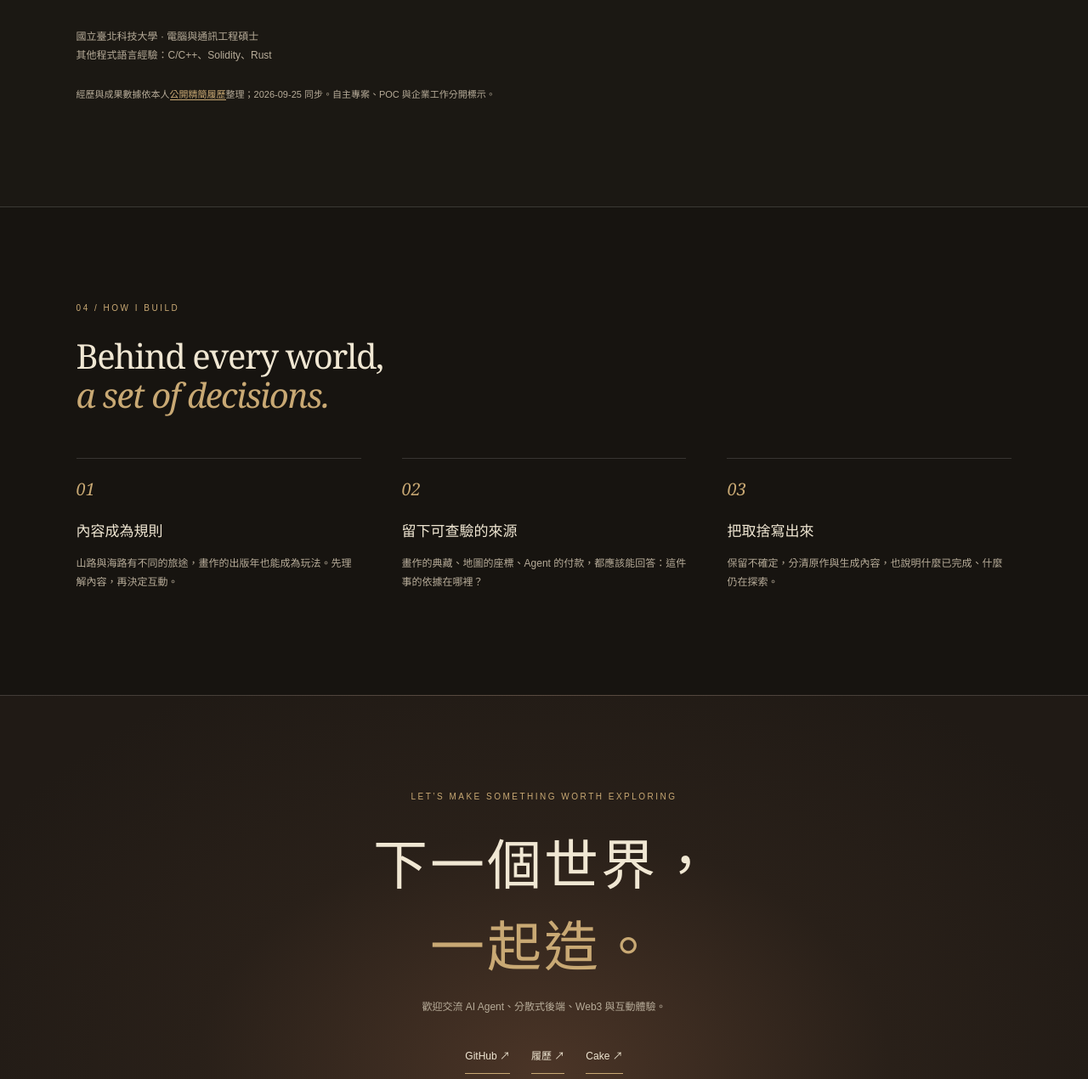
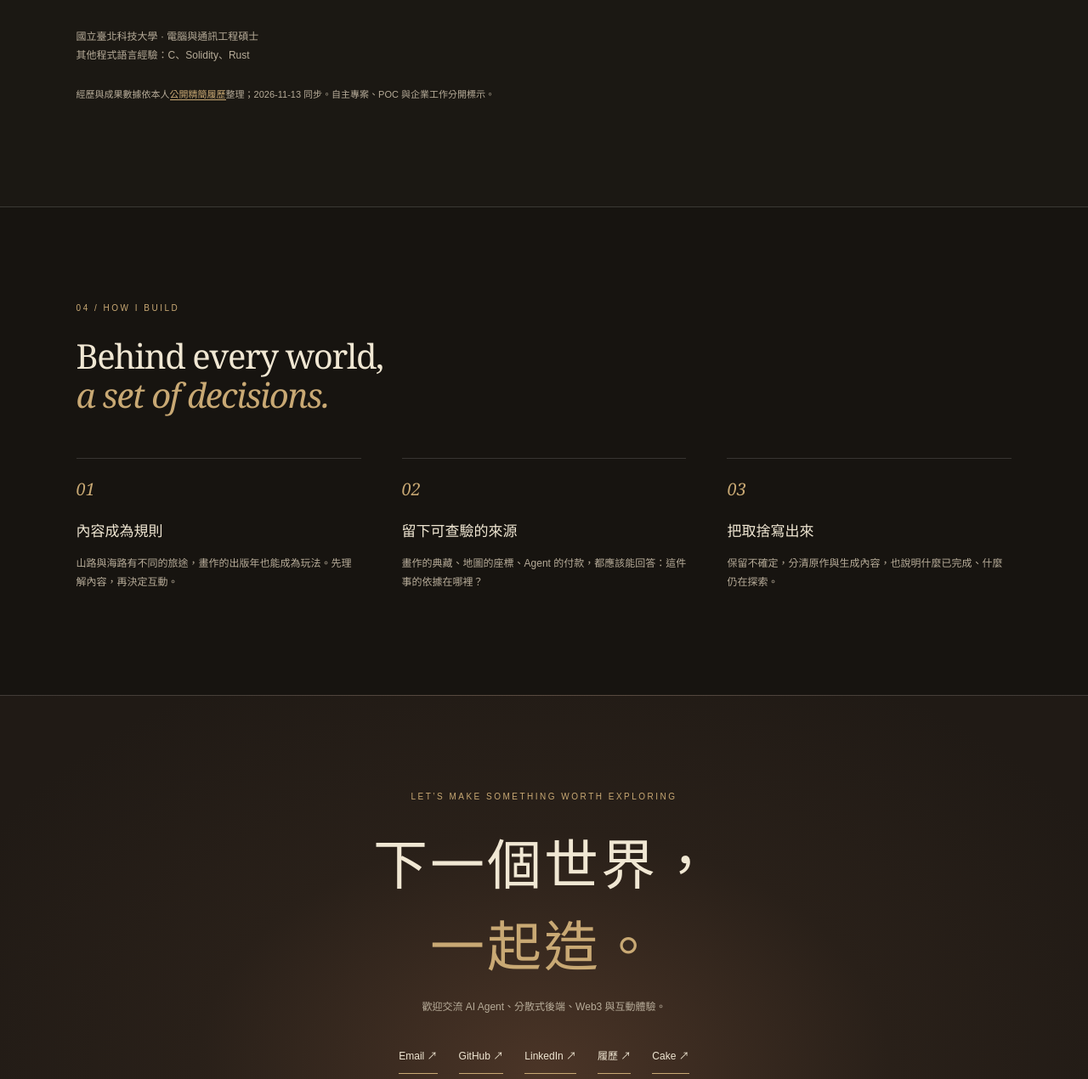
Before and after one commit to SIMPLYBOYS/agent-portfolio-starter, a website with bundled scripts: page public/index.html in a window 1280 px wide. Shown: the part 6590-7860 px from the top of the page at 85% size. Built offline with nearby package versions, Linux system fonts and the light colour scheme; files whose address does not match are found by name.

Commit message:
content: contact email and LinkedIn; languages match resume v8 (C); sync date 2026-11-13
Co-Authored-By: Claude Fable 5.2 <noreply@anthropic.com>

```diff
--- a/public/content.js
+++ b/public/content.js
@@ -7,9 +7,9 @@ export const profile = {
   brand: 'aaron.chou',
   name: 'Aaron Chou',
   role: 'Senior Software Engineer — AI Agent Systems & Distributed Backend',
-  email: '',
+  email: 'ferrari828@gmail.com',
   github: 'https://github.com/SIMPLYBOYS',
-  linkedin: '',
+  linkedin: 'https://www.linkedin.com/in/aaron-chou-b1a8bb71/',
   resume: 'https://simplyboys.github.io/resume/',
   careerProfile: 'https://www.cake.me/aaron-chou',
   introFilms: films,
--- a/public/index.html
+++ b/public/index.html
@@ -86,8 +86,8 @@
         <article><h4>雲端與維運</h4><p>AWS、GCP、Kubernetes、Terraform；OpenTelemetry、Jaeger、Prometheus、Grafana、Loki、PagerDuty，從部署到可觀測性。</p></article>
         <article><h4>全端與 Web3</h4><p>React、React Native、Vue.js；錢包簽章與金鑰流程、多鏈 API、Ethereum、Bitcoin、Polkadot、Stellar、DeFi 與 The Graph。</p></article>
       </div></div>
-      <p class="education-note">國立臺北科技大學 · 電腦與通訊工程碩士<br>其他程式語言經驗：C/C++、Solidity、Rust</p>
-      <p class="career-source">經歷與成果數據依本人<a data-resume-link href="https://simplyboys.github.io/resume/" target="_blank" rel="noopener noreferrer">公開精簡履歷</a>整理；2026-09-25 同步。自主專案、POC 與企業工作分開標示。</p>
+      <p class="education-note">國立臺北科技大學 · 電腦與通訊工程碩士<br>其他程式語言經驗：C、Solidity、Rust</p>
+      <p class="career-source">經歷與成果數據依本人<a data-resume-link href="https://simplyboys.github.io/resume/" target="_blank" rel="noopener noreferrer">公開精簡履歷</a>整理；2026-11-13 同步。自主專案、POC 與企業工作分開標示。</p>
     </section>
     <section class="principles section-pad" aria-labelledby="principles-title"><p class="eyebrow">04 / HOW I BUILD</p><h2 id="principles-title">Behind every world,<br><em>a set of decisions.</em></h2><div class="principle-grid"><article><span>01</span><h3>內容成為規則</h3><p>山路與海路有不同的旅途，畫作的出版年也能成為玩法。先理解內容，再決定互動。</p></article><article><span>02</span><h3>留下可查驗的來源</h3><p>畫作的典藏、地圖的座標、Agent 的付款，都應該能回答：這件事的依據在哪裡？</p></article><article><span>03</span><h3>把取捨寫出來</h3><p>保留不確定，分清原作與生成內容，也說明什麼已完成、什麼仍在探索。</p></article></div></section>
     <section class="contact section-pad" id="contact"><p class="eyebrow">LET’S MAKE SOMETHING WORTH EXPLORING</p><h2>下一個世界，<br><em>一起造。</em></h2><p>歡迎交流 AI Agent、分散式後端、Web3 與互動體驗。</p><div id="contact-links" class="contact-links"></div><p id="contact-placeholder" class="editor-note">聯絡資訊尚未設定，請在 public/content.js 補上。</p></section>
```
